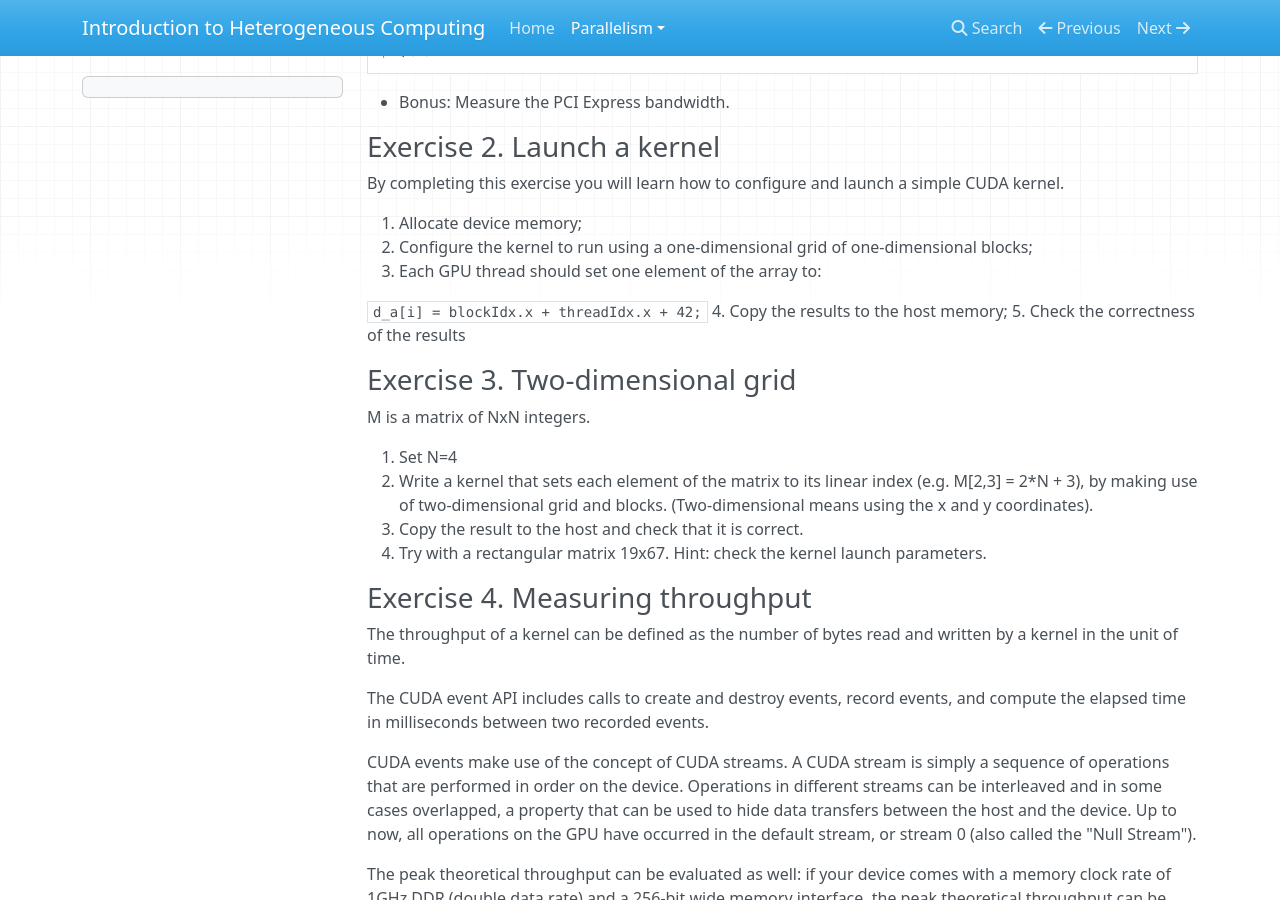
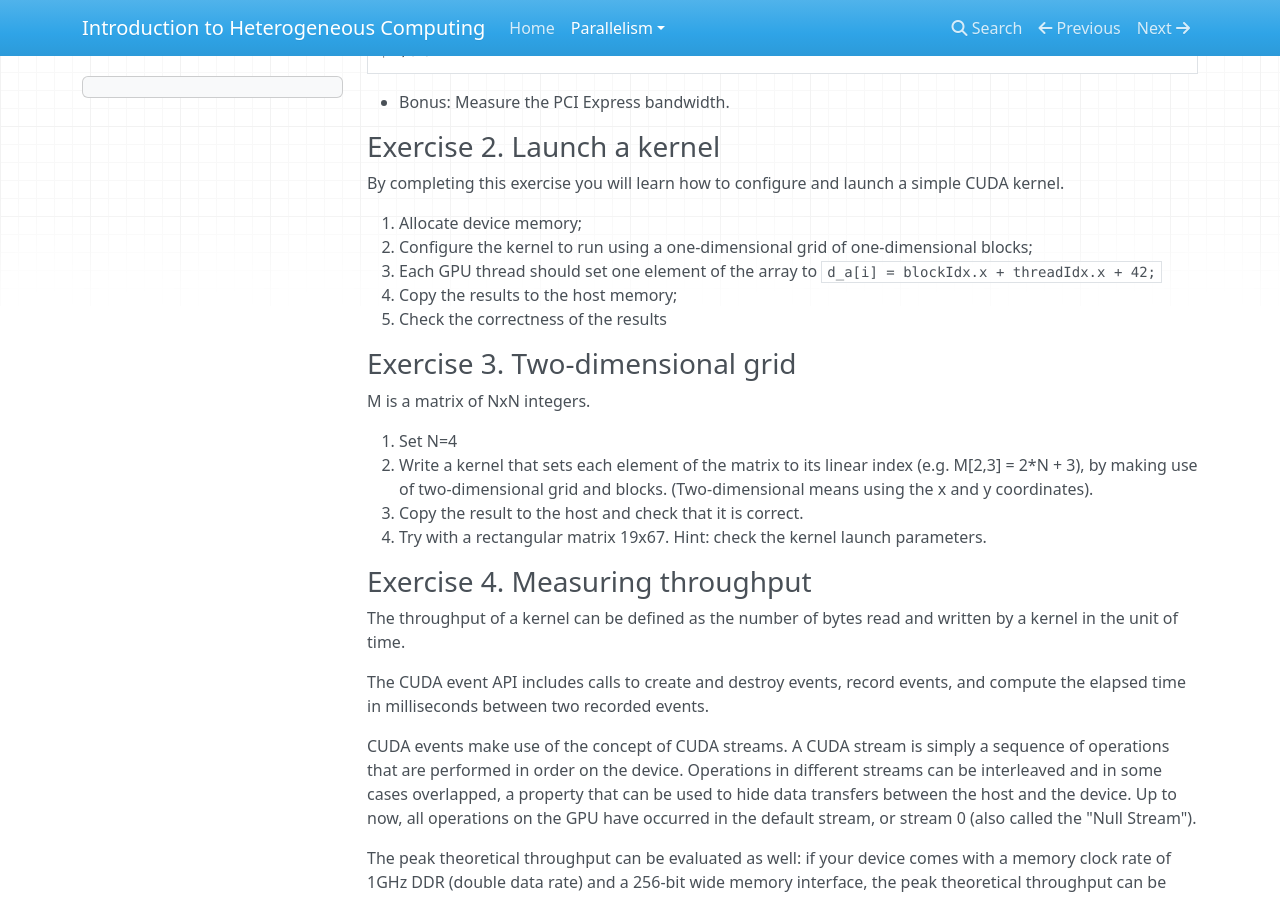
Before and after one commit to cms-patatrack/heterogeneous-training, an MkDocs documentation site: the page built from docs/parallelism/2_cuda.md, in a window 1280 px wide and 900 px high, scrolled down 1864 px. Built offline with MkDocs 1.6.1, drawn with Linux system fonts in a browser that asks for light colours; nearby versions of some CDN libraries.

```diff
--- a/docs/parallelism/2_cuda.md
+++ b/docs/parallelism/2_cuda.md
@@ -114,9 +114,7 @@ By completing this exercise you will learn how to configure and launch a simple
 
 1. Allocate device memory;
 2. Configure the kernel to run using a one-dimensional grid of one-dimensional blocks;
-3. Each GPU thread should set one element of the array to:
-
-   `d_a[i] = blockIdx.x + threadIdx.x + 42;`
+3. Each GPU thread should set one element of the array to `d_a[i] = blockIdx.x + threadIdx.x + 42;`
 4. Copy the results to the host memory;
 5. Check the correctness of the results
 
```
